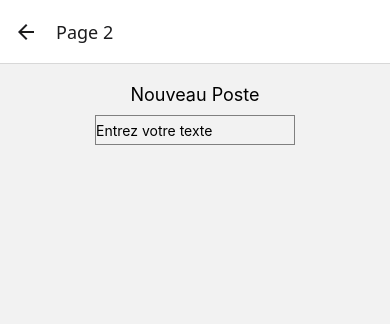
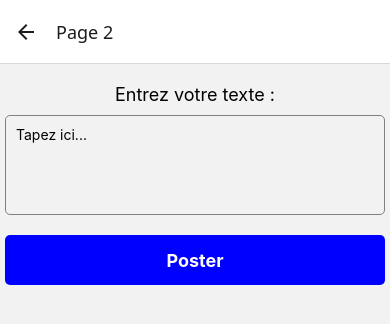
Before and after one commit to Silvertiti/MatelyTest1, a React Native app: screen / in a window 390 px wide. Both pictures are taken after a click on the button "CHANGE DE PAGE". Shown: the top 324 px of the page. Built offline with nearby package versions, Linux system fonts and the light colour scheme.

Commit message:
Re design Text input et Préparation bouton poster

```diff
--- a/screens/SecondScreen.js
+++ b/screens/SecondScreen.js
@@ -1,19 +1,23 @@
-import React, {useState} from 'react';
-import { View, Text, Button, StyleSheet } from 'react-native';
-import { TextInput } from 'react-native-gesture-handler';
+import React, { useState } from 'react';
+import { View, Text, TextInput, StyleSheet, TouchableOpacity } from 'react-native';
 
-const DetailsScreen = ({ navigation }) => {
+const HomeScreen = () => {
   const [text, setText] = useState('');
 
   return (
     <View style={styles.container}>
-        <Text style={styles.text}>Nouveau Poste</Text>
+      <Text style={styles.label}>Entrez votre texte :</Text>
+
       <TextInput
         style={styles.input}
-        placeholder='Entrez votre texte'
+        placeholder="Tapez ici..."
+        multiline={true}
         value={text}
         onChangeText={(newText) => setText(newText)}
       />
+      <TouchableOpacity style={styles.button} onPress={() => console.log('Texte posté')}>
+        <Text style={styles.buttonText}>Poster</Text>
+      </TouchableOpacity>
     </View>
   );
 };
@@ -23,19 +27,35 @@ const styles = StyleSheet.create({
     flex: 1,
     justifyContent: 'flex-start',
     alignItems: 'center',
-        paddingTop: 20,
+    padding: 20,
   },
-    text: {
+  label: {
     fontSize: 18,
     marginBottom: 10,
   },
   input: {
-        height: 30,
-        width: 200,
+    height: 100,
+    width: 380,
     borderColor: 'gray',
     borderWidth: 1,
     marginBottom: 20,
+    textAlignVertical: 'top',
+    padding: 10,
+    borderRadius: 5,
+  },
+  button: {
+    width: 380,
+    height: 50,
+    backgroundColor: 'blue',
+    justifyContent: 'center',
+    alignItems: 'center',
+    borderRadius: 5,
+  },
+  buttonText: {
+    color: 'white',
+    fontSize: 18,
+    fontWeight: 'bold',
   },
 });
 
-export default DetailsScreen;
+export default HomeScreen;
```
Lines whose indentation alone changed are shown as unchanged.
